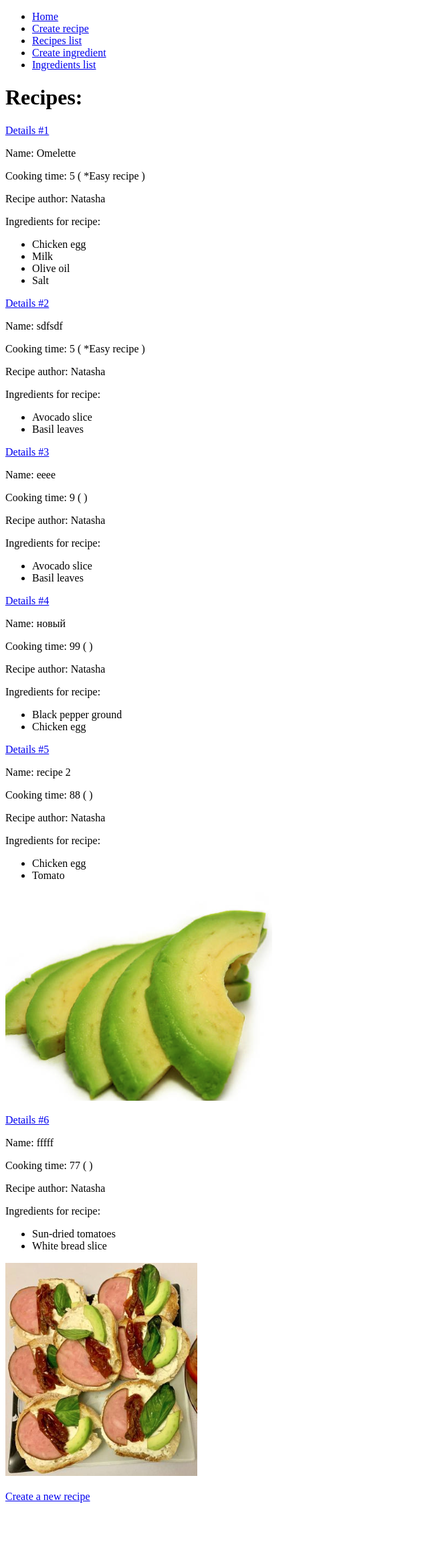
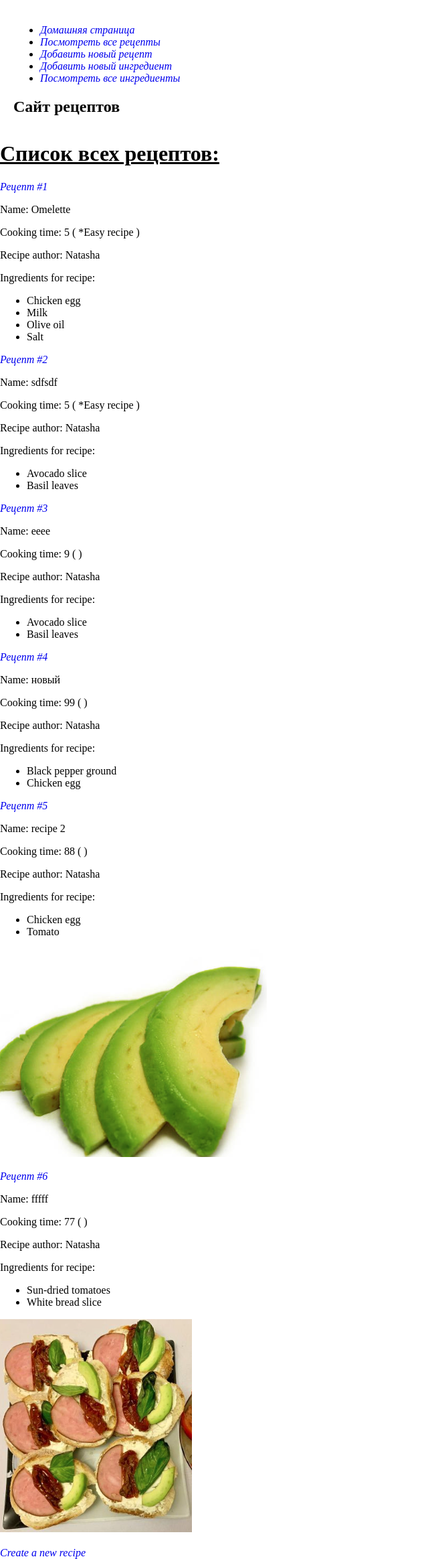
Before and after one commit to natasha-s-geekbrains/django-app, a Django app: page /recipes/ in a window 1280 px wide. Shown: the whole page at 67% size, without its empty margins (0-640 px from the left). Before the commit the page ends 2243 px from the top, so only its background shows below. Run offline with Django 5.2, Linux system fonts and the light colour scheme; a user stored in the database is signed in; data comes from the database, SQL or seed files in the repository.

Commit message:
First templates disign send to branch develop

```diff
--- a/recipesite/recipeapp/templates/recipeapp/base.html
+++ b/recipesite/recipeapp/templates/recipeapp/base.html
@@ -7,28 +7,50 @@
         Base Title
         {% endblock %}
     </title>
+    <style>
+        html, body {
+        margin: 0;
+        padding: 0;
+        }
+        header {
+        height: 150px;
+        padding: 20px;
+        }
+        a {
+        text-decoration: none;
+        font-style: italic;
+        }
+        a:hover {
+        text-decoration: underline;
+        color: red;
+        }
+    </style>
 </head>
 <body>
+<header>
     <div>
         <ul>
             <li>
-              <a href="{% url 'recipeapp:index' %}">Home</a>
+                <a href="{% url 'recipeapp:index' %}">Домашняя страница</a>
             </li>
             <li>
-              <a href="{% url 'recipeapp:recipe_create' %}">Create recipe</a>
+                <a href="{% url 'recipeapp:recipes_list' %}">Посмотреть все рецепты</a>
             </li>
             <li>
-              <a href="{% url 'recipeapp:recipes_list' %}">Recipes list</a>
+                <a href="{% url 'recipeapp:recipe_create' %}">Добавить новый рецепт</a>
             </li>
             <li>
-              <a href="{% url 'recipeapp:ingredient_create' %}">Create ingredient</a>
+                <a href="{% url 'recipeapp:ingredient_create' %}">Добавить новый ингредиент</a>
             </li>
             <li>
-              <a href="{% url 'recipeapp:ingredients_list' %}">Ingredients list</a>
+                <a href="{% url 'recipeapp:ingredients_list' %}">Посмотреть все ингредиенты</a>
             </li>
         </ul>
-
     </div>
+    <div>
+        <h2>Сайт рецептов</h2>
+    </div>
+</header>
 {% block body %}
 Base body
 {% endblock %}
--- a/recipesite/recipeapp/templates/recipeapp/create-ingredient.html
+++ b/recipesite/recipeapp/templates/recipeapp/create-ingredient.html
@@ -1,11 +1,11 @@
 {% extends 'recipeapp/base.html' %}
 
 {% block title %}
-Create ingredient
+Добавить ингредиент
 {% endblock %}
 
 {% block body %}
-<h1>Create a new ingredient</h1>
+<h1><u>Добавить новый ингредиент:</u></h1>
 <div>
     <form method="post">
         {% csrf_token %}
--- a/recipesite/recipeapp/templates/recipeapp/ingredient-details.html
+++ b/recipesite/recipeapp/templates/recipeapp/ingredient-details.html
@@ -5,7 +5,7 @@ Ingredient #{{ ingredient.pk }}
 {% endblock %}
 
 {% block body %}
-<h1>Ingredient <strong>{{ ingredient.name }}</strong></h1>
+<h1><u><strong>{{ ingredient.name }}</u></strong></h1>
 <div>
     <div>Description: <em>{{ ingredient.description }}</em></div>
     <div>Unit of measure: {{ ingredient.measurement_unit }}</div>
--- a/recipesite/recipeapp/templates/recipeapp/ingredient_form.html
+++ b/recipesite/recipeapp/templates/recipeapp/ingredient_form.html
@@ -1,11 +1,11 @@
 {% extends 'recipeapp/base.html' %}
 
 {% block title %}
-Create ingredient
+Создать ингредиент
 {% endblock %}
 
 {% block body %}
-<h1>Create ingredient</h1>
+<h1><u>Добавить новый ингредиент:</u></h1>
 <div>
     <form method="post" enctype="multipart/form-data">
         {% csrf_token %}
--- a/recipesite/recipeapp/templates/recipeapp/ingredients-list.html
+++ b/recipesite/recipeapp/templates/recipeapp/ingredients-list.html
@@ -3,11 +3,11 @@
 <!--{% load i18n %}-->
 
 {% block title %}
-Ingredients list
+Список ингредиентов
 {% endblock %}
 
 {% block body %}
-<h1>Ingredients:</h1>
+<h1><u>Список всех ингредиентов:</u></h1>
 {% if ingredients %}
 
 <div>
--- a/recipesite/recipeapp/templates/recipeapp/recipe-index.html
+++ b/recipesite/recipeapp/templates/recipeapp/recipe-index.html
@@ -1,12 +1,10 @@
 {% extends 'recipeapp/base.html' %}
 
 {% block title %}
-Recipe Index
+Сайт рецептов
 {% endblock %}
 
 {% block body %}
-Hello dear visitor of Recipes Application!
-
 <div>
     <ul>
         {% for recipe in recipes %}
@@ -23,7 +21,6 @@ Hello dear visitor of Recipes Application!
         {% empty %}
         No recipes here yet...
         {% endfor %}
-
     </ul>
 </div>
 {% endblock %}
--- a/recipesite/recipeapp/templates/recipeapp/recipe_detail.html
+++ b/recipesite/recipeapp/templates/recipeapp/recipe_detail.html
@@ -1,11 +1,11 @@
 {% extends 'recipeapp/base.html' %}
 
 {% block title %}
-Recipe #{{ object.pk }} details
+Рецепт #{{ object.pk }} details
 {% endblock %}
 
 {% block body %}
-<h1>Recipe #{{ object.pk }}</h1>
+<h1>Рецепт #{{ object.pk }}</h1>
 <div>
     <p>Name: {{ object.name }}</p>
     <p>Cooking time: {{ object.cooking_time_min }}
--- a/recipesite/recipeapp/templates/recipeapp/recipe_form.html
+++ b/recipesite/recipeapp/templates/recipeapp/recipe_form.html
@@ -1,11 +1,11 @@
 {% extends 'recipeapp/base.html' %}
 
 {% block title %}
-Create recipe
+Создать рецепт
 {% endblock %}
 
 {% block body %}
-<h1>Create a new recipe</h1>
+<h1><u>Создать новый рецепт</u></h1>
 <div>
     <form method="post" enctype="multipart/form-data">
         {% csrf_token %}
--- a/recipesite/recipeapp/templates/recipeapp/recipe_list.html
+++ b/recipesite/recipeapp/templates/recipeapp/recipe_list.html
@@ -1,16 +1,16 @@
 {% extends 'recipeapp/base.html' %}
 
 {% block title %}
-Recipes list
+Cписок рецептов
 {% endblock %}
 
 {% block body %}
-<h1>Recipes:</h1>
+<h1><u>Список всех рецептов:</u></h1>
 {% if object_list %}
 <div>
     {% for recipe in object_list %}
     <p><a href="{% url 'recipeapp:recipe_details' pk=recipe.pk %}"
-    >Details #{{ recipe.pk }}</a></p>
+    >Рецепт #{{ recipe.pk }}</a></p>
     <div>
         <p>Name: {{ recipe.name }}</p>
         <p>Cooking time: {{ recipe.cooking_time_min }}
```
Lines whose indentation alone changed are shown as unchanged.
